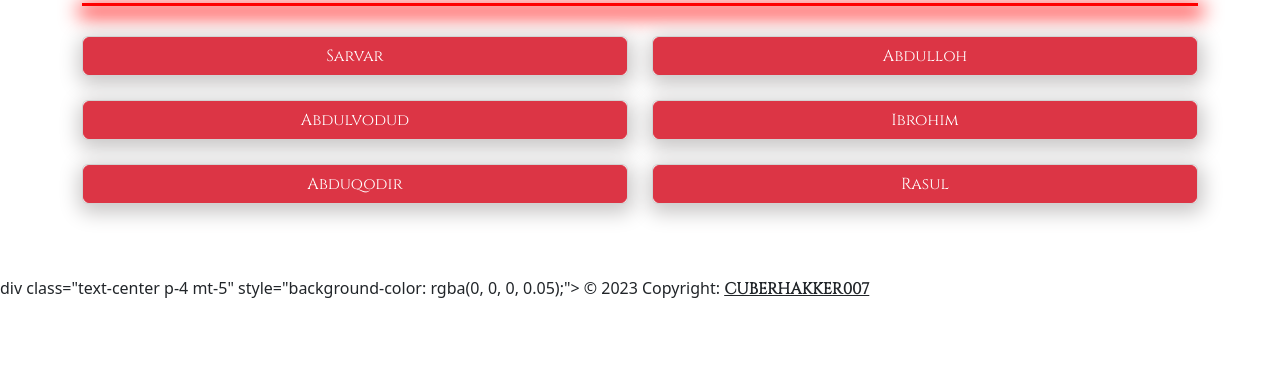
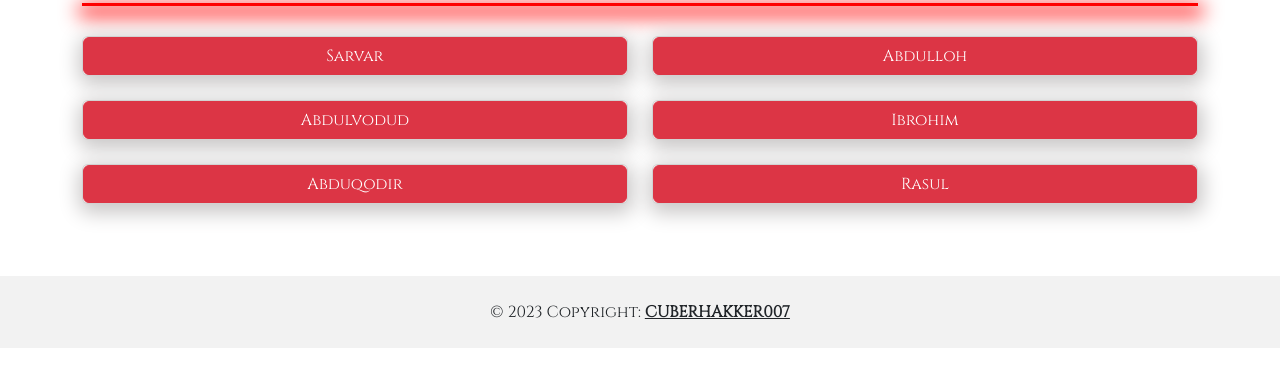
Before and after one commit to Cuberhakker007/Lovers, a plain HTML site: page index.html in a window 1280 px wide. Shown: the part 83-470 px from the top of the page. Drawn offline with nearby package versions, Linux system fonts and the light colour scheme.

Commit message:
Update index.html

```diff
--- a/index.html
+++ b/index.html
@@ -4,9 +4,11 @@
     <meta charset="UTF-8">
     <meta http-equiv="X-UA-Compatible" content="IE=edge">
     <meta name="viewport" content="width=device-width, initial-scale=1.0">
-    <title>LOVERS</title>
+    <meta property="og:image" content="https://ilmlar.uz/wp-content/uploads/2022/01/Dostginam-1024x681.jpeg">
+      <meta name="description" content="Bir paytlar eslab yurarmiz do`stlarim">
+    <title>DO`STLARIM</title>
     <link rel="stylesheet" href="style.css">
-     <link rel="icon" type="image/x-icon" href="https://play-lh.googleusercontent.com/DTzWtkxfnKwFO3ruybY1SKjJQnLYeuK3KmQmwV5OQ3dULr5iXxeEtzBLceultrKTIUTr">
+     <link rel="icon" type="image/x-icon" href="https://static3.bigstockphoto.com/3/9/3/large1500/393091442.jpg">
     <link href="https://cdn.jsdelivr.net/npm/bootstrap@5.3.0-alpha3/dist/css/bootstrap.min.css" rel="stylesheet" integrity="sha384-KK94CHFLLe+nY2dmCWGMq91rCGa5gtU4mk92HdvYe+M/SXH301p5ILy+dN9+nJOZ" crossorigin="anonymous">
 </head>
 <body>
@@ -16,7 +18,7 @@
         <div id="row" class="row">
         </div>
     </div>
-    div class="text-center p-4 mt-5" style="background-color: rgba(0, 0, 0, 0.05);">
+   <div class="text-center p-4 mt-5" style="background-color: rgba(0, 0, 0, 0.05);">
     © 2023 Copyright:
     <a class="text-reset fw-bold" href="#">CUBERHAKKER007</a>
   </div>
```
